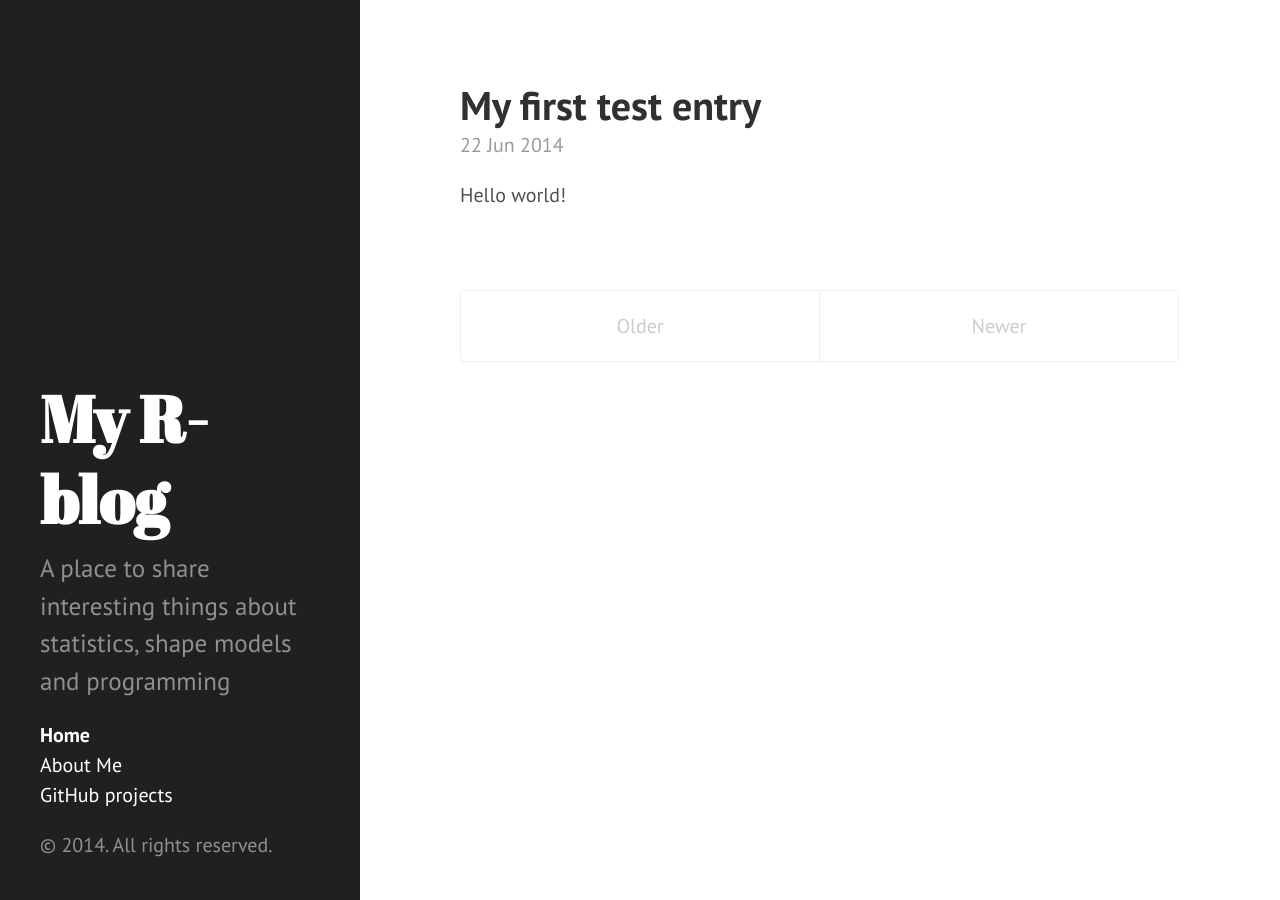
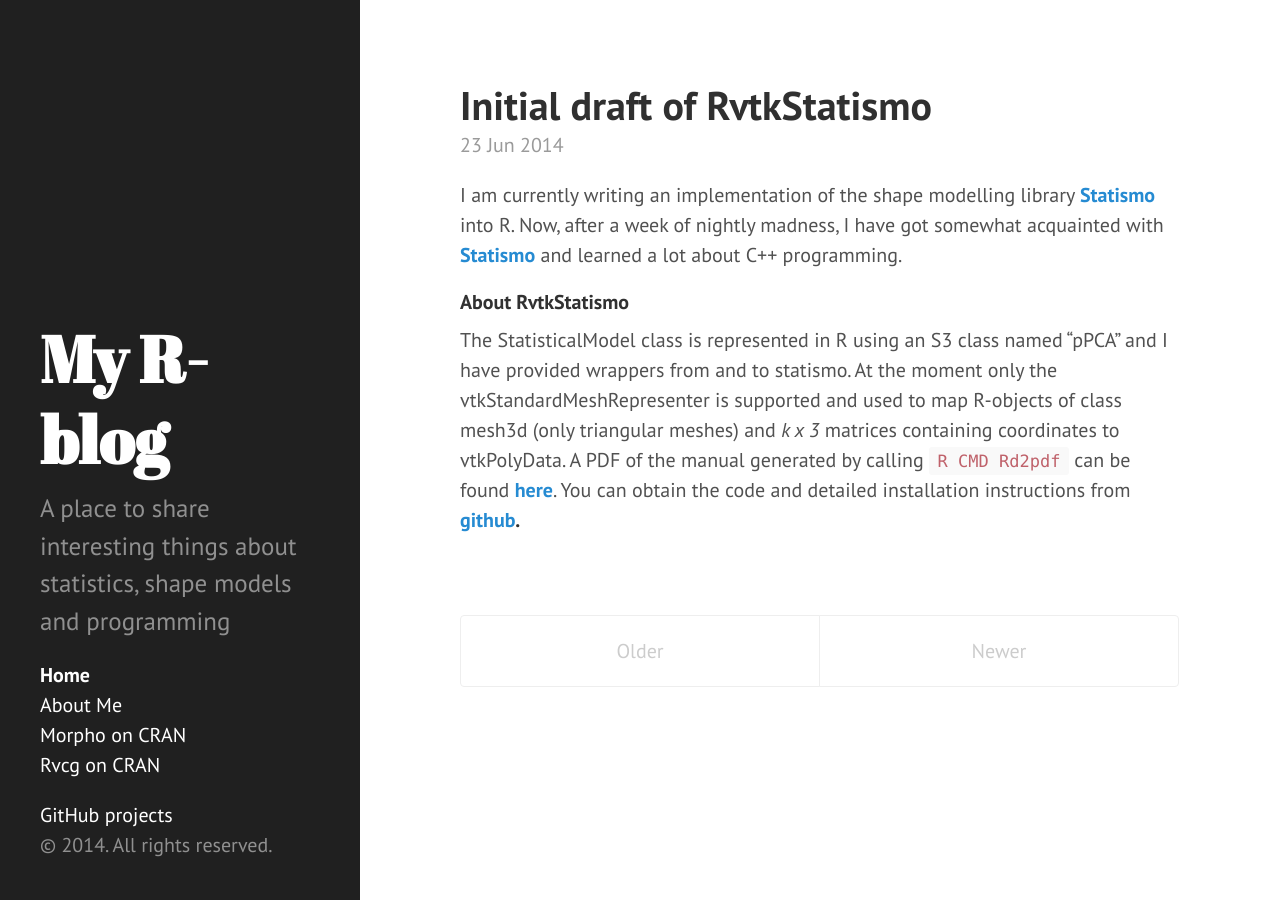
Before and after one commit to zarquon42b/zarquon42b.github.io, a Jekyll site: the page built from index.html, in a window 1280 px wide. Built offline with Jekyll 4.4.1, drawn with Linux system fonts in a browser that asks for light colours; Markdown is read by kramdown in place of the engine named in the settings; the list of posts is cut into pages by our own code.

Commit message:
my first post

````diff
--- /dev/null
+++ b/Gemfile
@@ -0,0 +1,2 @@
+source 'https://rubygems.org'
+gem 'github-pages'
--- a/_config.yml
+++ b/_config.yml
@@ -21,4 +21,4 @@ paginate:         5
 version:          2.0.0
 
 github:
-  repo:           https://github.com/poole/hyde
+  repo:           https://github.com/zarquon42b
--- a/_includes/sidebar.html
+++ b/_includes/sidebar.html
@@ -27,6 +27,11 @@
       {% endfor %}
 
       <!--<li class="sidebar-nav-item"><a href="{{ site.github.repo }}/archive/v{{ site.version }}.zip">Download</a></li> -->
+<li class="sidebar-nav-item"><a href="http://cran.r-project.org/web/packages/Morpho/index.html">Morpho on CRAN</a></li>
+<li class="sidebar-nav-item"><a href="http://cran.r-project.org/web/packages/Rvcg/index.html">Rvcg on CRAN</a></li>
+      <!--<li class="sidebar-nav-item">Currently v{{ site.version }}</li>-->
+    </ul>
+
       <li class="sidebar-nav-item"><a href="{{ site.github.repo }}">GitHub projects</a></li>
       <!--<li class="sidebar-nav-item">Currently v{{ site.version }}</li>-->
     </ul>
--- a/_posts/2014-06-22-initial-entry.md
+++ /dev/null
@@ -1,6 +0,0 @@
----
-layout: post
-title: My first test entry
----
-
-Hello world!
--- /dev/null
+++ b/_posts/2014-06-23-RvtkStatismo.md
@@ -0,0 +1,8 @@
+---
+layout: post
+title: Initial draft of RvtkStatismo
+---
+
+I am currently writing an implementation of the shape modelling library **[Statismo](https://github.com/statismo/statismo)** into R. Now, after a week of nightly madness, I have got somewhat acquainted with **[Statismo](https://github.com/statismo/statismo)** and learned a lot about C++ programming.
+####About RvtkStatismo
+The StatisticalModel class is represented in R using an S3 class named "pPCA" and I have provided wrappers from and to statismo. At the moment only the vtkStandardMeshRepresenter is supported and used to map R-objects of class mesh3d (only triangular meshes) and *k x 3* matrices containing coordinates to vtkPolyData. A PDF of the manual generated by calling ```R CMD Rd2pdf``` can be found **[here](../resources/RvtkStatismo.pdf)**. You can obtain the code and detailed installation instructions from **[github](https://github.com/zarquon42b/RvtkStatismo).**
````
Also changed, not shown: Gemfile.lock (added), 10 other files.
